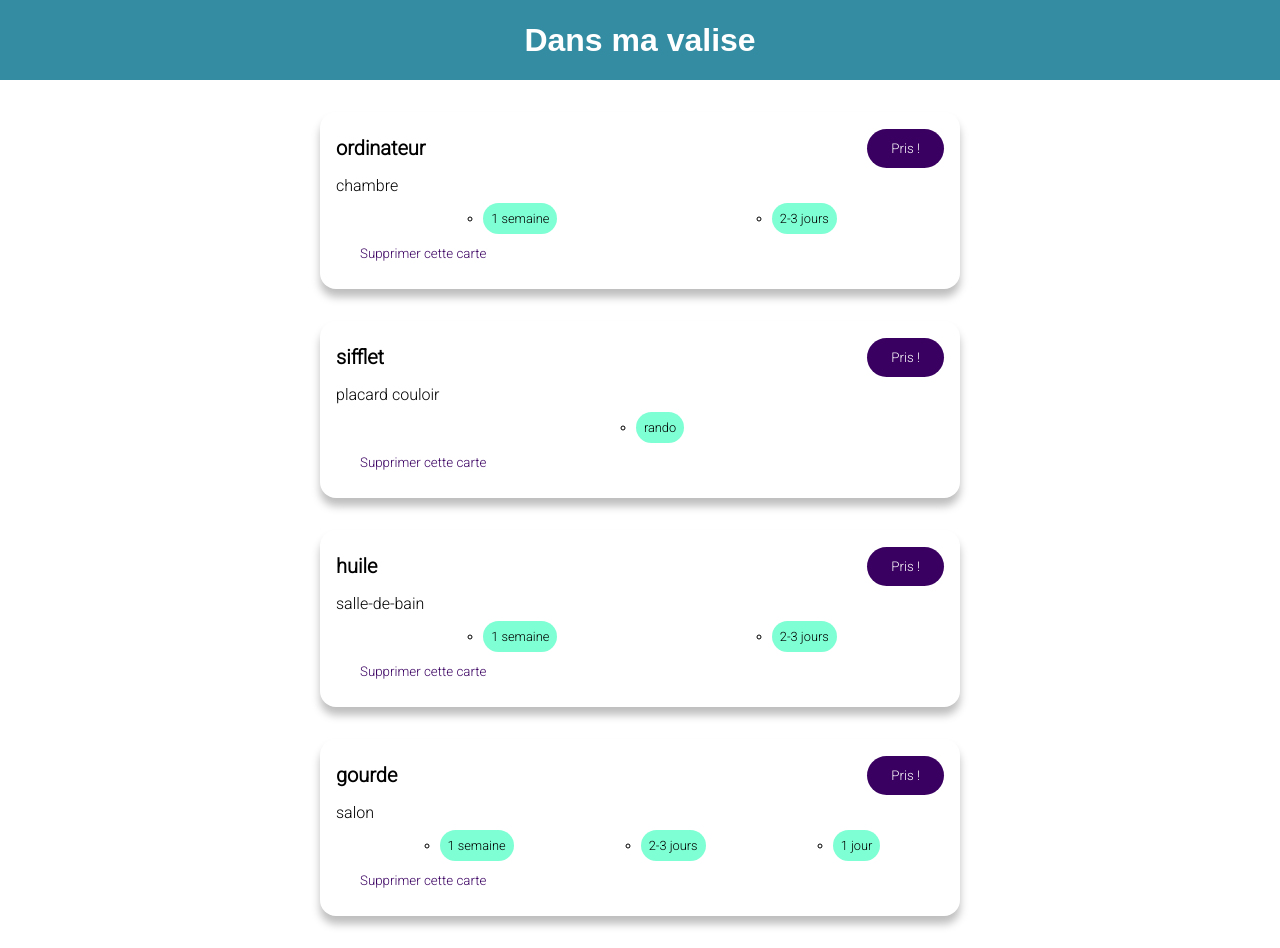
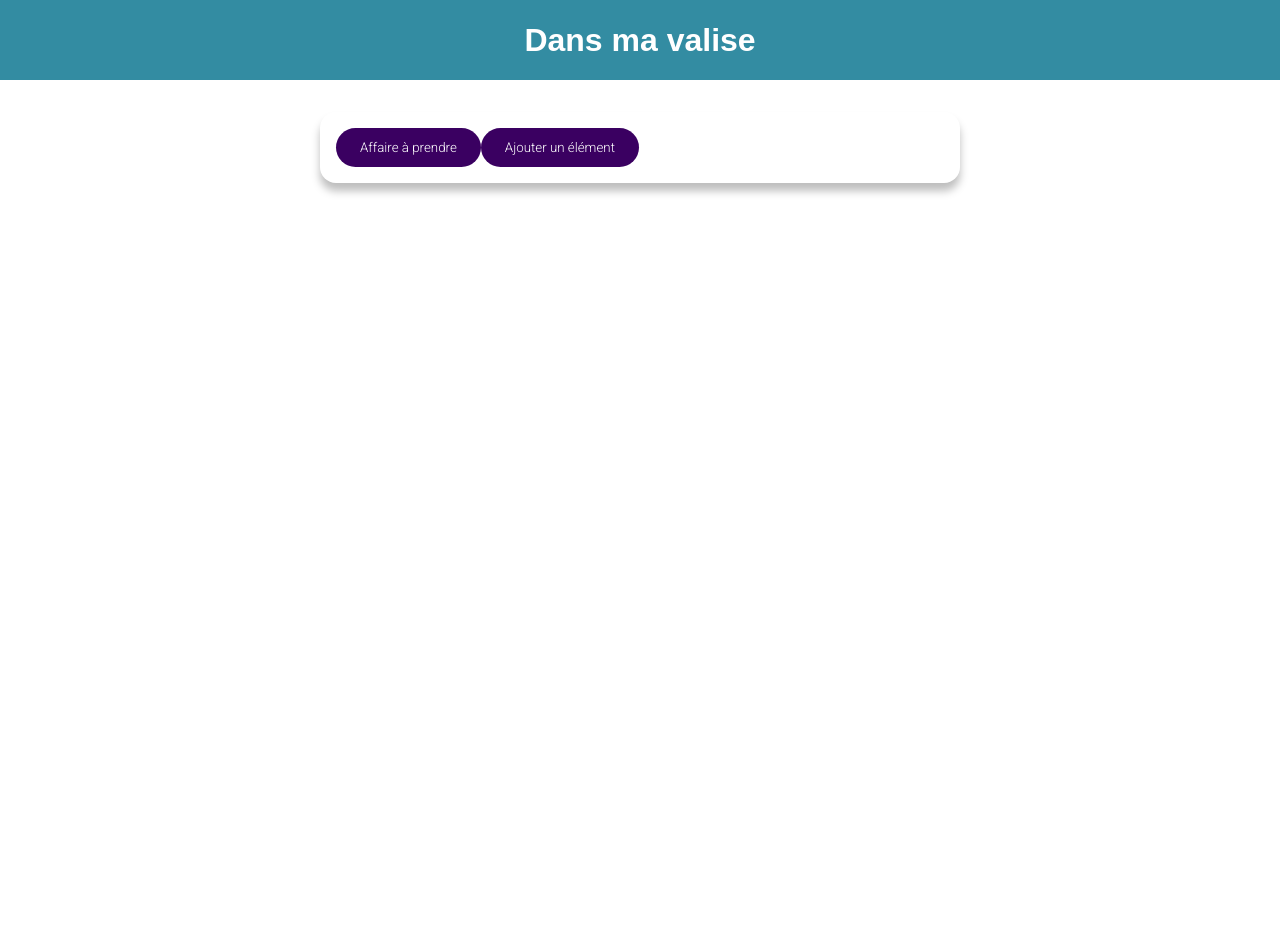
Before and after one commit to Alekiel42/dans-ma-valise, a Vue app in the folder front-valise/: page / in a window 1280 px wide. After the commit the page ends 800 px from the top, so only its background shows below. Built offline with nearby package versions, Linux system fonts and the light colour scheme; a web font is replaced by a local one.

Commit message:
add Nav Possession component

```diff
--- a/front-valise/src/App.vue
+++ b/front-valise/src/App.vue
@@ -1,38 +1,16 @@
 <template>
   <the-header title="Dans ma valise"></the-header>
-  <list-possessions :possessions="possessionsToBeTaken"></list-possessions>
+  <the-nav-possession></the-nav-possession>
 </template>
 
 <script>
-import ListPossessions from "./components/possessions/ListPossessions.vue";
 import TheHeader from "./components/layouts/TheHeader.vue";
+import TheNavPossession from "./components/possessions/TheNavPossession.vue";
 
 export default {
   components: {
-    ListPossessions,
     TheHeader,
-  },
-  data() {
-    return {
-      possessionsToBeTaken: [
-        {
-          name: "ordinateur",
-          room: "chambre",
-          tags: ["1 semaine", "2-3 jours"],
-        },
-        { name: "sifflet", room: "placard couloir", tags: ["rando"] },
-        {
-          name: "huile",
-          room: "salle-de-bain",
-          tags: ["1 semaine", "2-3 jours"],
-        },
-        {
-          name: "gourde",
-          room: "salon",
-          tags: ["1 semaine", "2-3 jours", "1 jour"],
-        },
-      ],
-    };
+    TheNavPossession,
   },
 };
 </script>
--- /dev/null
+++ b/front-valise/src/components/possessions/AddPossession.vue
@@ -0,0 +1,5 @@
+<template>
+  <div>kfjdek</div>
+</template>
+
+<script></script>
--- a/front-valise/src/components/possessions/ListPossessions.vue
+++ b/front-valise/src/components/possessions/ListPossessions.vue
@@ -14,7 +14,7 @@
 import PossessionItem from "./PossessionItem.vue";
 
 export default {
-  props: ["possessions"],
+  inject: ["possessions"],
   components: {
     PossessionItem,
   },
--- /dev/null
+++ b/front-valise/src/components/possessions/TheNavPossession.vue
@@ -0,0 +1,57 @@
+<template>
+  <base-card>
+    <base-button @click="setSelectedTab('list-possessions')"
+      >Affaire à prendre</base-button
+    >
+    <base-button @click="setSelectedTab('add-possession')"
+      >Ajouter un élément</base-button
+    >
+  </base-card>
+  <component :is="selectedTab"></component>
+</template>
+
+
+<script>
+import ListPossessions from "./ListPossessions.vue";
+import AddPossession from "./AddPossession.vue";
+
+export default {
+  components: {
+    ListPossessions,
+    AddPossession,
+  },
+  data() {
+    return {
+      selectedTab: "possessions-to-take",
+      possessionsToBeTaken: [
+        {
+          name: "ordinateur",
+          room: "chambre",
+          tags: ["1 semaine", "2-3 jours"],
+        },
+        { name: "sifflet", room: "placard couloir", tags: ["rando"] },
+        {
+          name: "huile",
+          room: "salle-de-bain",
+          tags: ["1 semaine", "2-3 jours"],
+        },
+        {
+          name: "gourde",
+          room: "salon",
+          tags: ["1 semaine", "2-3 jours", "1 jour"],
+        },
+      ],
+    };
+  },
+  provide() {
+    return {
+      possessions: this.possessionsToBeTaken,
+    };
+  },
+  methods: {
+    setSelectedTab(tab) {
+      this.selectedTab = tab;
+    },
+  },
+};
+</script>
```
